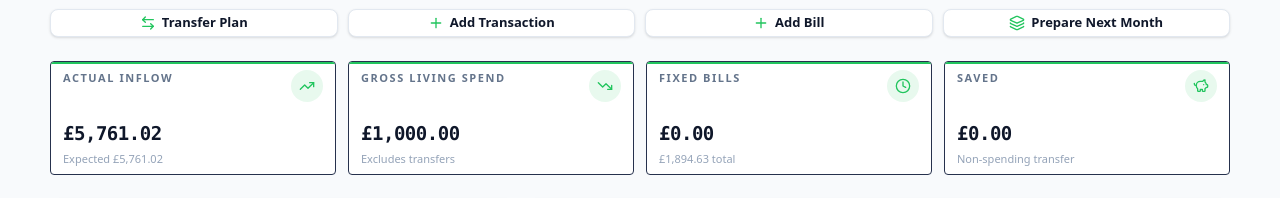
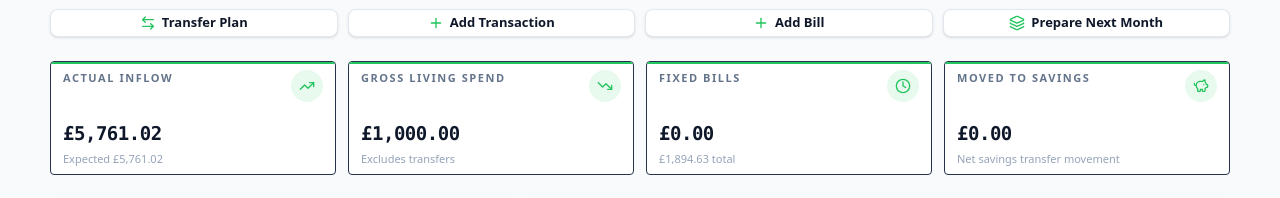
Before and after one commit to backtonemesis-cpu/MV, a React (Vite) app: page / in a window 1280 px wide. Shown: the part 278-476 px from the top of the page. Built offline with nearby package versions, Linux system fonts and the light colour scheme.

Commit message:
Clarify Dashboard savings transfer metric

```diff
--- a/src/components/Dashboard.tsx
+++ b/src/components/Dashboard.tsx
@@ -172,9 +172,9 @@ export const Dashboard: React.FC<DashboardProps> = ({
       icon: Clock,
     },
     {
-      label: 'Saved',
+      label: 'Moved To Savings',
       value: monthSummary.savingsTransfersPence,
-      note: 'Non-spending transfer',
+      note: 'Net savings transfer movement',
       icon: PiggyBank,
     },
   ];
```
